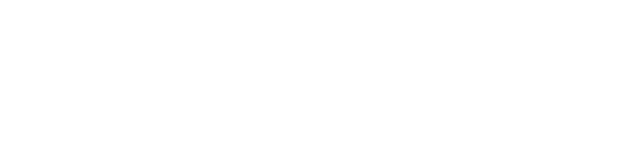
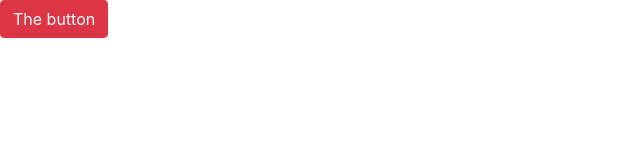
Before and after one commit to Rekha-Sharma/yourwebsitesetup, a Gatsby site in the folder gui/: page / in a window 1280 px wide. Shown: the whole page, without its empty margins (0-640 px from the left). Built offline with nearby package versions, Linux system fonts and the light colour scheme; Gatsby itself is replaced by a stand-in of ours.

Commit message:
Update Navigation.js

```diff
--- a/gui/src/Components/Navigation.js
+++ b/gui/src/Components/Navigation.js
@@ -1,10 +1,14 @@
 import React from 'react';
 import 'bootstrap/dist/css/bootstrap.min.css';
+import { Button } from 'react-bootstrap';
+
 
 const Navigation = () =>{
     return(
         <div>
-
+            <Button className="btn-danger">
+                The button
+            </Button>
         </div>
     )
 }
```
